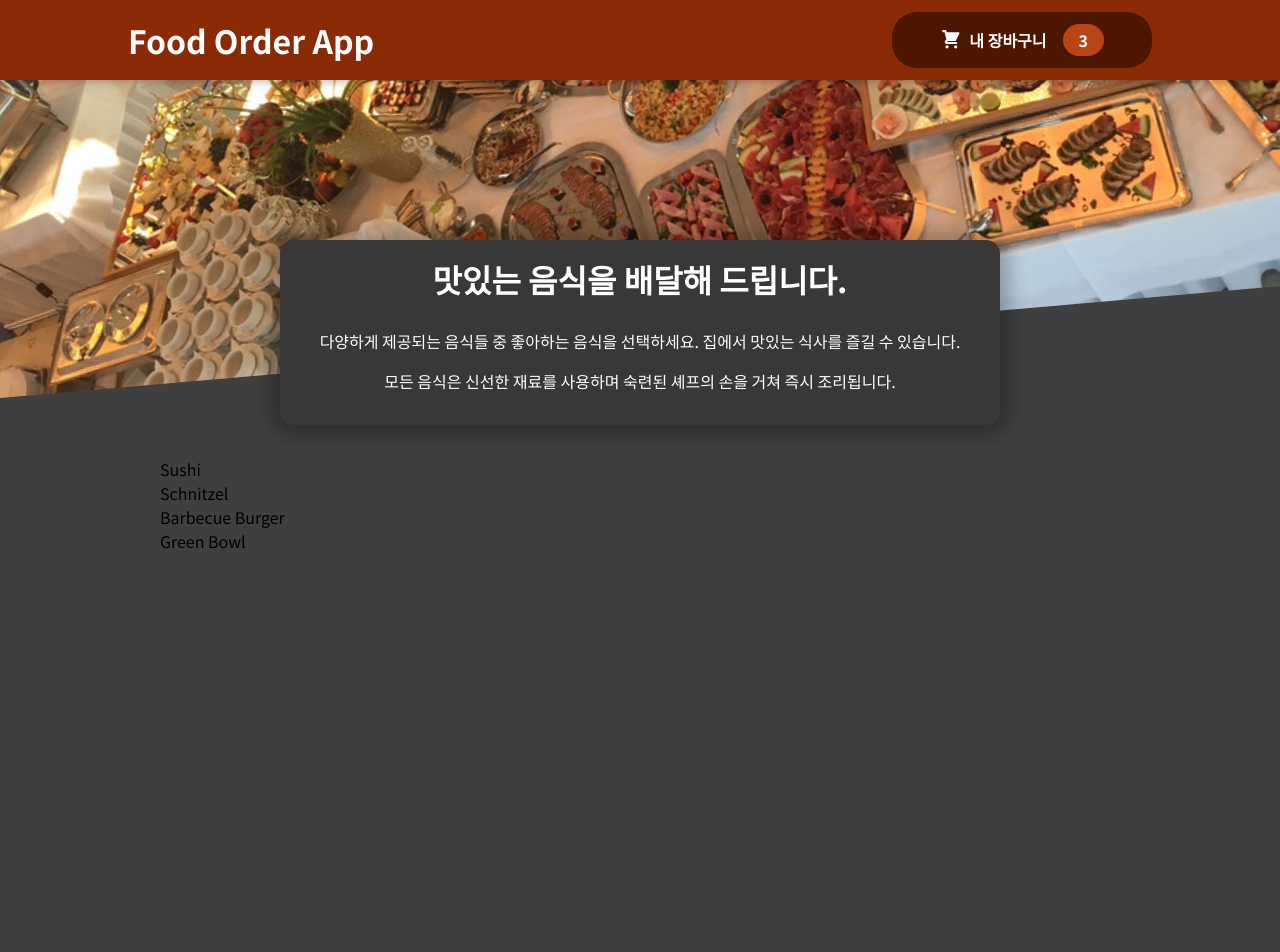
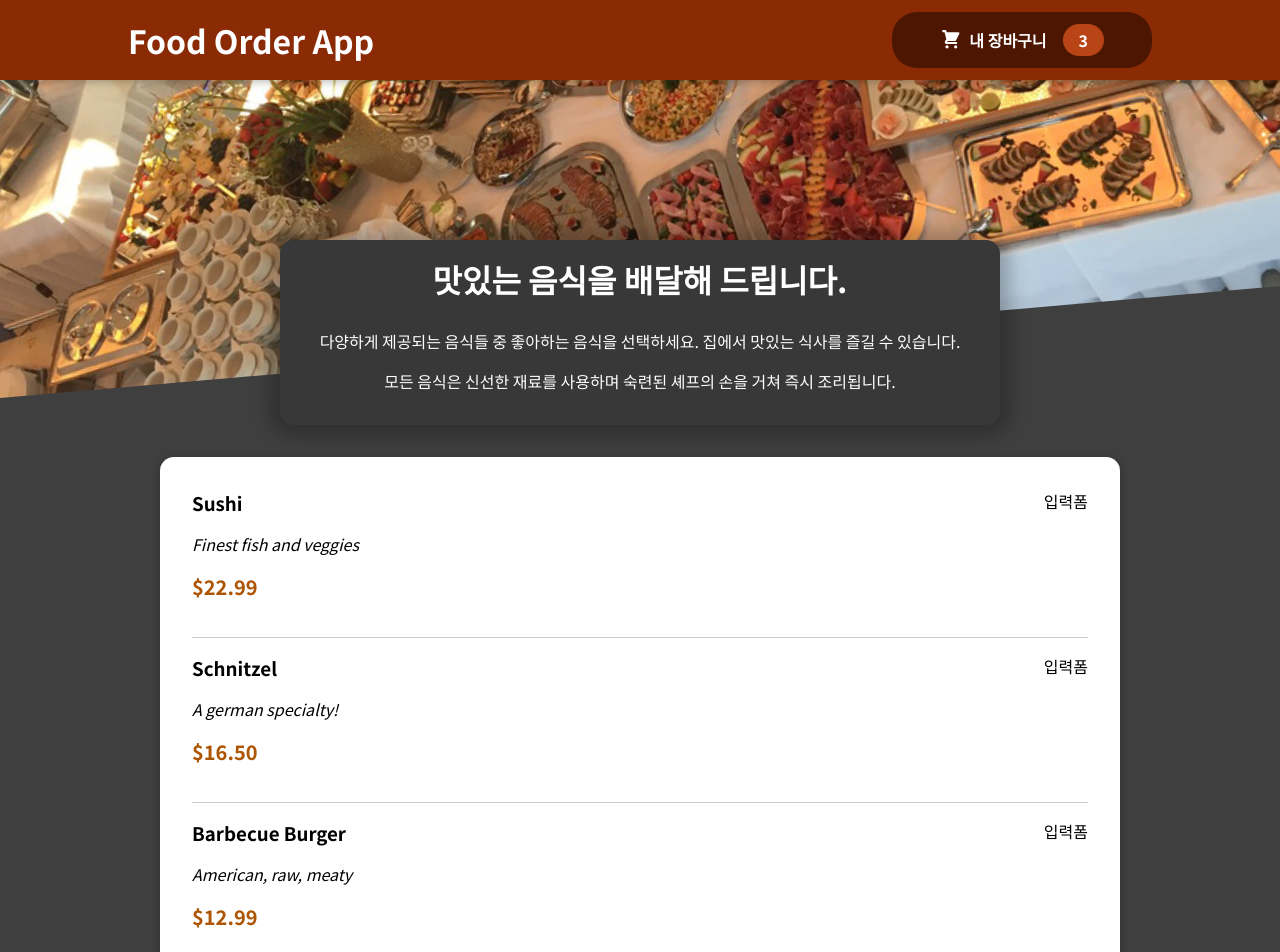
Before and after one commit to cherie1214/food-order-app, a React (Create React App) app: page / in a window 1280 px wide. Shown: the top 952 px of the page. Before the commit the page ends 800 px from the top, so only its background shows below. Built offline with nearby package versions, Linux system fonts and the light colour scheme.

Commit message:
개별 MealItem 항목 추가 및 표시하기

```diff
--- a/src/components/Meals/AvailableMeals.js
+++ b/src/components/Meals/AvailableMeals.js
@@ -1,42 +1,49 @@
-import React from 'react';
+import React from "react";
+import Card from "../UI/Card";
 
-import classes from './AvailableMeals.module.css'
+import classes from "./AvailableMeals.module.css";
+import MealItem from "./MealItem/MealItem";
 
 const DUMMY_MEALS = [
   {
-    id: 'm1',
-    name: 'Sushi',
-    description: 'Finest fish and veggies',
+    id: "m1",
+    name: "Sushi",
+    description: "Finest fish and veggies",
     price: 22.99,
   },
   {
-    id: 'm2',
-    name: 'Schnitzel',
-    description: 'A german specialty!',
+    id: "m2",
+    name: "Schnitzel",
+    description: "A german specialty!",
     price: 16.5,
   },
   {
-    id: 'm3',
-    name: 'Barbecue Burger',
-    description: 'American, raw, meaty',
+    id: "m3",
+    name: "Barbecue Burger",
+    description: "American, raw, meaty",
     price: 12.99,
   },
   {
-    id: 'm4',
-    name: 'Green Bowl',
-    description: 'Healthy...and green...',
+    id: "m4",
+    name: "Green Bowl",
+    description: "Healthy...and green...",
     price: 18.99,
   },
 ];
 
 const AvailableMeals = () => {
-  const mealsList = DUMMY_MEALS.map(meal => <li key={meal.id}>{meal.name}</li>);
+  const mealsList = DUMMY_MEALS.map((meal) => (
+    <MealItem
+      key={meal.id}
+      name={meal.name}
+      description={meal.description}
+      price={meal.price}
+    />
+  ));
 
   return (
     <section className={classes.meals}>
-      <ul>
-        {mealsList}
-      </ul>
+      <Card>{mealsList}</Card>
     </section>
   );
 };
--- /dev/null
+++ b/src/components/Meals/MealItem/MealItem.js
@@ -0,0 +1,19 @@
+import classes from "./MealItem.module.css";
+import MealItemForm from "./MealItemForm";
+
+const MealItem = (props) => {
+  const price = `$${props.price.toFixed(2)}`; // 항상 소수점 이하 n자리 수까지만 렌더링한다.
+
+  return (
+    <li className={classes.meal}>
+      <div>
+        <h3>{props.name}</h3>
+        <p className={classes.description}>{props.description}</p>
+        <p className={classes.price}>{price}</p>
+      </div>
+      <MealItemForm />
+    </li>
+  );
+};
+
+export default MealItem;
--- /dev/null
+++ b/src/components/Meals/MealItem/MealItem.module.css
@@ -0,0 +1,22 @@
+.meal {
+  display: flex;
+  justify-content: space-between;
+  margin: 1rem;
+  padding-bottom: 1rem;
+  border-bottom: 1px solid #ccc;
+}
+
+.meal h3 {
+  margin: 0 0 0.25rem 0;
+}
+
+.description {
+  font-style: italic;
+}
+
+.price {
+  margin-top: 0.25rem;
+  font-weight: bold;
+  color: #ad5502;
+  font-size: 1.25rem;
+}
--- /dev/null
+++ b/src/components/Meals/MealItem/MealItemForm.js
@@ -0,0 +1,7 @@
+// import React from 'react';
+
+const MealItemForm = () => {
+  return <div>입력폼</div>;
+};
+
+export default MealItemForm;
--- /dev/null
+++ b/src/components/UI/Card.js
@@ -0,0 +1,13 @@
+import React from 'react';
+
+import classes from './Card.module.css'
+
+const Card = (props) => {
+  return (
+    <div className={`${classes.card} ${props.className}`}>
+      {props.children}
+    </div>
+  );
+};
+
+export default Card;
--- /dev/null
+++ b/src/components/UI/Card.module.css
@@ -0,0 +1,6 @@
+.card {
+  padding: 1rem;
+  box-shadow: 0 2px 8px rgba(0, 0, 0, 0.25);
+  border-radius: 14px;
+  background-color: white;
+}
--- a/src/index.css
+++ b/src/index.css
@@ -2,6 +2,7 @@
 
 * {
   box-sizing: border-box;
+  list-style: none;
 }
 
 html {
```
Also changed, not shown: src/components/Layout/Header.js (+10 -9 lines).
